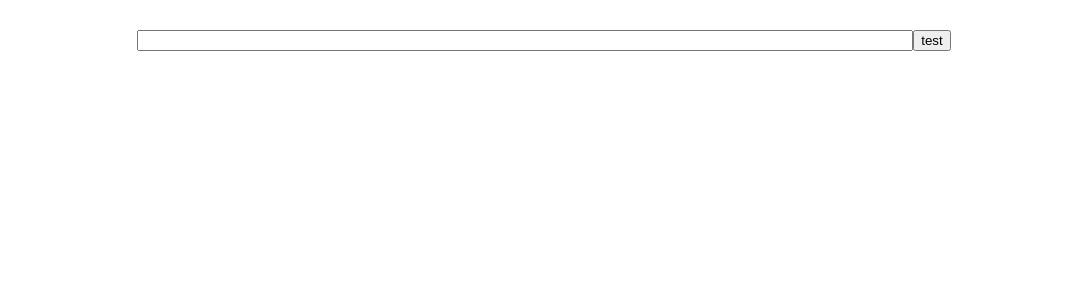
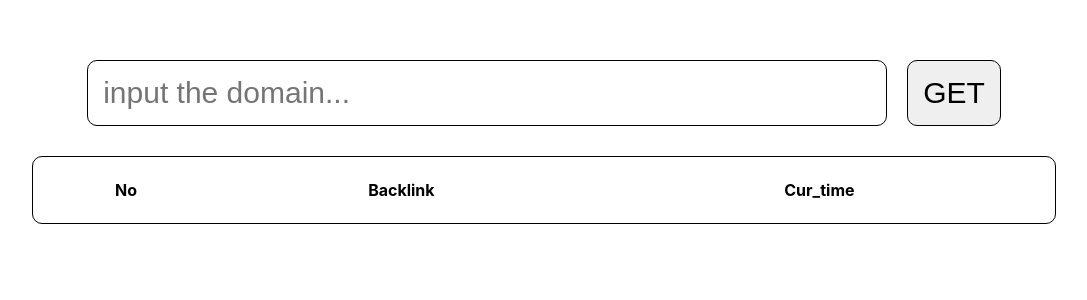
Before and after one commit to GoldenSnakeWebDev/get-backlink-of-special-domain, a React (Create React App) app: page / in a window 1280 px wide. Shown: the top 300 px of the page, without its empty margins (96-1183 px from the left). Built offline with nearby package versions, Linux system fonts and the light colour scheme.

Commit message:
insert value to mysql db

```diff
--- a/src/pages/LandingPage.css
+++ b/src/pages/LandingPage.css
@@ -1,5 +1,37 @@
 
 input {
+    margin-top: 60px;
+    width: 60%;
+
+    border-radius: 10px;
+    border: 1px solid;
+    font-size: 30px;
+    margin-right: 20px;
+    padding: 15px;
+}
+
+button {
+    font-size: 30px;
+    padding: 15px;
+    border: 1px solid black;
+    border-radius: 10px;
+}
+
+.tableboard {
+    display: flex;
+    justify-content: center;
     margin-top: 30px;
-    width: 60%;
 }
+
+.saveButton {
+    height: 10%;
+
+    margin-left: 30px;
+}
+
+table {
+    width: 80%;
+    border: 1px solid;
+    border-radius: 10px;
+    padding: 20px;
+}
--- a/src/pages/LandingPage.js
+++ b/src/pages/LandingPage.js
@@ -1,14 +1,38 @@
 import './LandingPage.css';
-import React, { useState } from 'react';
+import React, { useEffect, useState } from 'react';
 import axios from 'axios';
 
 function LandingPage () {
 
-  const [text_userInput, setText_userInput] = useState('')
+  const [text_userInput, setText_userInput] = useState('');
+  const [backlinks, setBacklink] = useState([]);
+  const [curTime, setCurTime] = useState('2023-02-03 16:00:00');
+  const [link_exist, setLink_exist] = useState(false);
+
+  useEffect (() => {
+    const cur_time = new Date();
+
+    const year = cur_time.getFullYear();
+    const month = String(cur_time.getMonth() + 1).padStart(2, '0');
+    const day = String(cur_time.getDate()).padStart(2, '0');
+    const hours = String(cur_time.getHours()).padStart(2, '0');
+    const minutes = String(cur_time.getMinutes()).padStart(2, '0');
+    const seconds = String(cur_time.getSeconds()).padStart(2, '0');
+
+    const formattedTime = `${year}-${month}-${day} ${hours}:${minutes}:${seconds}`;
+    setCurTime(formattedTime);
+
+    if (backlinks.length>1) {
+
+        setLink_exist(true);
+    }
+
+  }, [backlinks])
+
   const handle_textarea = (event) => {
     setText_userInput(event.target.value);
   }
-    const handle_test = async () => {
+  const handle_get = async () => {
       // alert('okay');
       const text = 'hello world';
 
@@ -25,7 +49,11 @@ function LandingPage () {
             })
             .then((response) => {
 
-                console.log('response>>>>>', response.data);
+              // console.log('response>>>>>', response.data);
+
+              setBacklink(response.data);
+
+              console.log("backlinks>>>>", backlinks);
 
               console.log("first url>>>>>", response.data[1]);
 
@@ -43,12 +71,42 @@ function LandingPage () {
         }
   }
 
+  const handle_save = () => {
+
+  }
 
     return (
+      <>
         <div id='main-board'>
-            <input type='text' value={text_userInput} onChange={handle_textarea}></input>
-            <button onClick={handle_test}>test</button>
+            <input type='text' value={text_userInput} onChange={handle_textarea} placeholder='input the domain...'></input>
+            <button onClick={handle_get}>GET</button>
         </div>
+
+        <div className='tableboard'>
+
+          <table>
+            <thead>
+              <tr>
+                <th>No</th>
+                <th>Backlink</th>
+                <th>Cur_time</th>
+              </tr>
+            </thead>
+            <tbody>
+              {backlinks.map((link, index) => (
+                <tr key={index}>
+                  <td>{(index+1).toString()}</td>
+                  <td>{link.toString()}</td>
+                  <td>{curTime}</td>
+                </tr>
+              ))}
+            </tbody>
+          </table>
+
+          {link_exist && <button className='saveButton' onClick={handle_save}>SAVE</button> }
+
+        </div>
+      </>
     )
 }
 
```
Also changed, not shown: 6 other files (tests, documents, lock files or other folders). Lines whose indentation alone changed are shown as unchanged.
